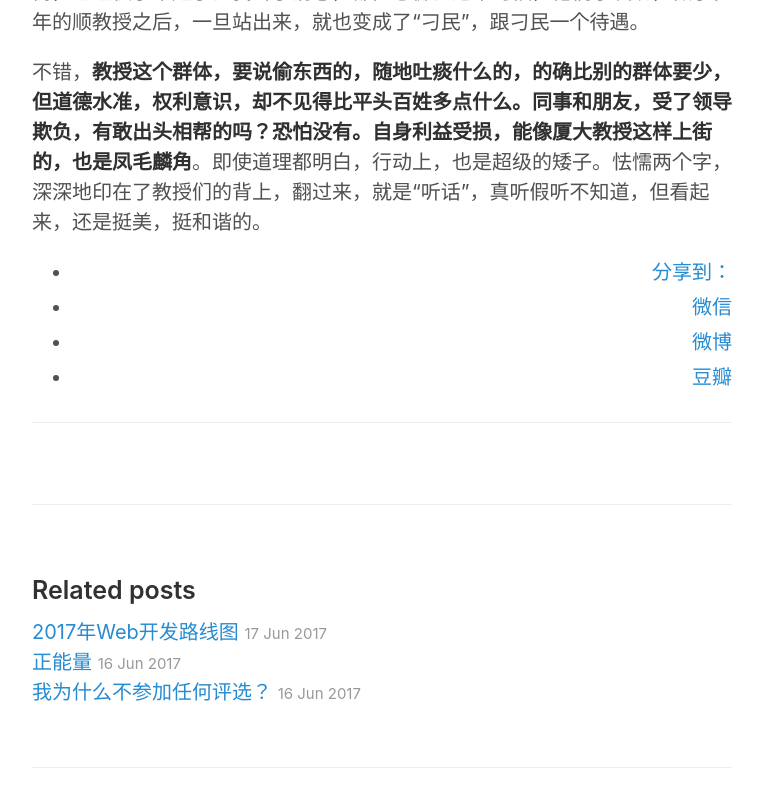
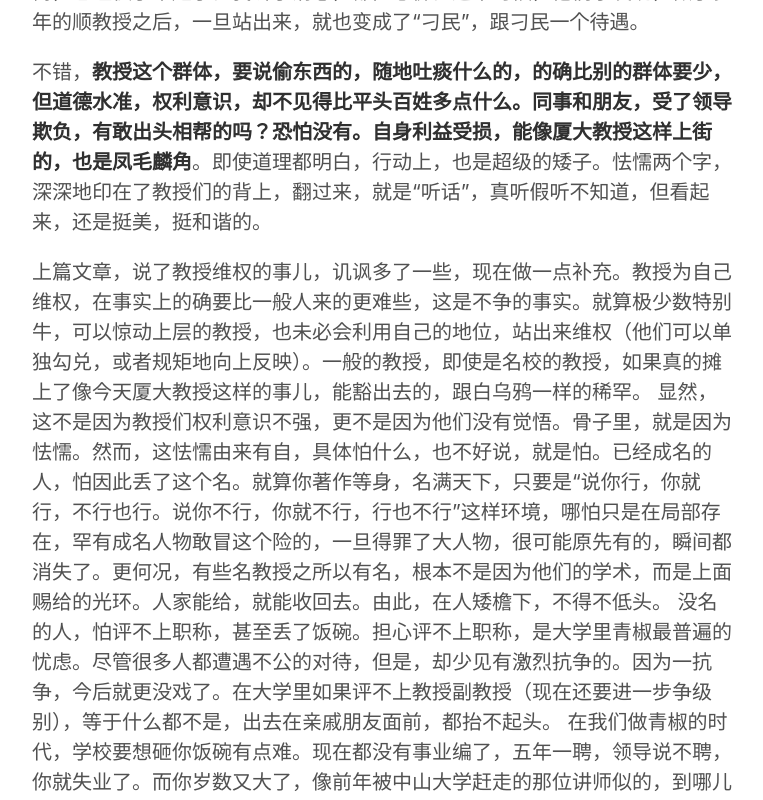
Before and after one commit to hwdong/hwdong-old.github.io, a Jekyll site: the page built from _posts/2017-07-05-教授维权那点事儿.md, in a window 1280 px wide and 1400 px high, scrolled down 1294 px. Shown: the top 800 px of the window, without its empty margins (258-1021 px from the left). Built offline with Jekyll 4.4.1, drawn with Linux system fonts in a browser that asks for light colours; our own code applies the rules of GitHub Pages for plain Markdown files; comment, search, counter and statistics services are not loaded; some of the changed text lies outside the part shown.

Commit message:
Update 2017-07-05-教授维权那点事儿.md

```diff
--- a/_posts/2017-07-05-教授维权那点事儿.md
+++ b/_posts/2017-07-05-教授维权那点事儿.md
@@ -15,3 +15,18 @@
 显然，看着似乎地位比平民百姓高的教授们，实际上要比平民百姓胆子更小。没事的时候，让他们替老百姓说话，基本上是扯淡。自己有事的时候，能站出来上街，已经很了不起了。我听了消息，都直念佛。这个时候，他们才发现，做了多年的顺教授之后，一旦站出来，就也变成了“刁民”，跟刁民一个待遇。
 
 不错，**教授这个群体，要说偷东西的，随地吐痰什么的，的确比别的群体要少，但道德水准，权利意识，却不见得比平头百姓多点什么。同事和朋友，受了领导欺负，有敢出头相帮的吗？恐怕没有。自身利益受损，能像厦大教授这样上街的，也是凤毛麟角**。即使道理都明白，行动上，也是超级的矮子。怯懦两个字，深深地印在了教授们的背上，翻过来，就是“听话”，真听假听不知道，但看起来，还是挺美，挺和谐的。
+
+
+
+
+
+
+上篇文章，说了教授维权的事儿，讥讽多了一些，现在做一点补充。教授为自己维权，在事实上的确要比一般人来的更难些，这是不争的事实。就算极少数特别牛，可以惊动上层的教授，也未必会利用自己的地位，站出来维权（他们可以单独勾兑，或者规矩地向上反映）。一般的教授，即使是名校的教授，如果真的摊上了像今天厦大教授这样的事儿，能豁出去的，跟白乌鸦一样的稀罕。
+显然，这不是因为教授们权利意识不强，更不是因为他们没有觉悟。骨子里，就是因为怯懦。然而，这怯懦由来有自，具体怕什么，也不好说，就是怕。已经成名的人，怕因此丢了这个名。就算你著作等身，名满天下，只要是“说你行，你就行，不行也行。说你不行，你就不行，行也不行”这样环境，哪怕只是在局部存在，罕有成名人物敢冒这个险的，一旦得罪了大人物，很可能原先有的，瞬间都消失了。更何况，有些名教授之所以有名，根本不是因为他们的学术，而是上面赐给的光环。人家能给，就能收回去。由此，在人矮檐下，不得不低头。
+没名的人，怕评不上职称，甚至丢了饭碗。担心评不上职称，是大学里青椒最普遍的忧虑。尽管很多人都遭遇不公的对待，但是，却少见有激烈抗争的。因为一抗争，今后就更没戏了。在大学里如果评不上教授副教授（现在还要进一步争级别），等于什么都不是，出去在亲戚朋友面前，都抬不起头。
+在我们做青椒的时代，学校要想砸你饭碗有点难。现在都没有事业编了，五年一聘，领导说不聘，你就失业了。而你岁数又大了，像前年被中山大学赶走的那位讲师似的，到哪儿找工作呢？单这一项，就会吓住大多数的青椒，让他们老老实实，即使权益被侵害，也只能找领导哭诉，别的，就算了吧。
+成名的名教授，有名利压力，没成名的青椒，有生存压力。大家都在焦虑之中，哪里有心思维权呢？虽然说，在大学里，教授地位并不高，众多行政官员，个个都在你们的上面，动辄指手画脚，你们还都得听着。走到社会上，地方官也不把你们当回事。哪怕是年纪很大的资深教授跟一个他的学生辈的部委的处长出门，到了地方上，人家肯定把这小处长摆在前面。但是，事情就坏在这个但是上了——在社会一般人眼里，教授还多少有点光环。熬到了博士毕业，如果能找到一个大学的教职，在众人眼里，还算是一个不错的职业，尽管工资待遇不高，也不是铁饭碗。为了这点虚荣，进了大学教书的人，轻易是不会放弃的。
+大学里从来不乏混子，混子在大学，一般都混得风生水起。做学问的被混子管，是一个规律。混子当然不会维权，他们哪一步都不落，好处都拿了。被侵害的，只能是那些做学问的人。恰是这些人，每每被拿捏得特别很，动弹不得。
+当然，这怕那怕，骨子里，还是因为作为知识分子，本质上并没有站起来。即使是所谓的高级知识分子，他们的就业，他们的生计，跟没有工会的农民工一样，是没有保障的。单一个饭碗的把柄，就可以让绝大多数人规规矩矩，更别说人家兴许还有别的杀手锏呢。
+被拿捏久了，人就习惯了，人前人模狗样，是个教授，骨子里，也就是个奴才。
+￼
```
